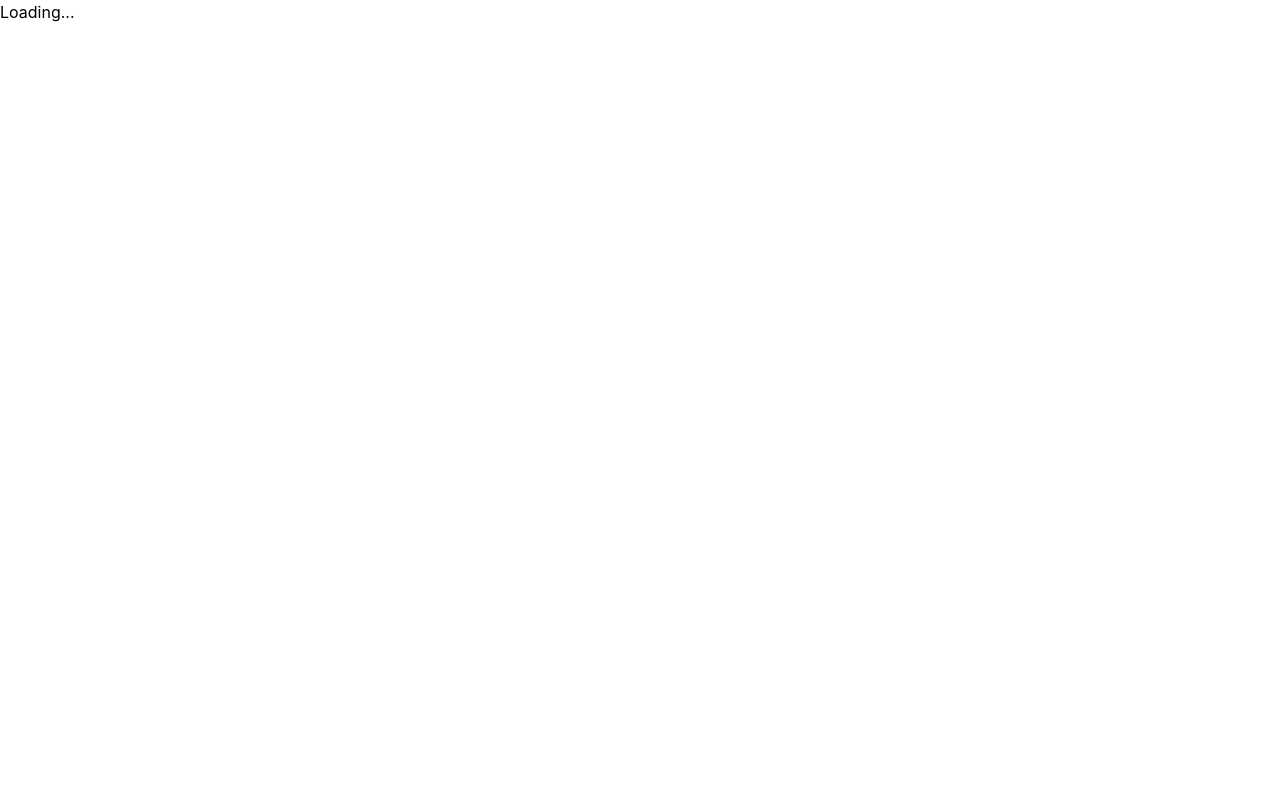
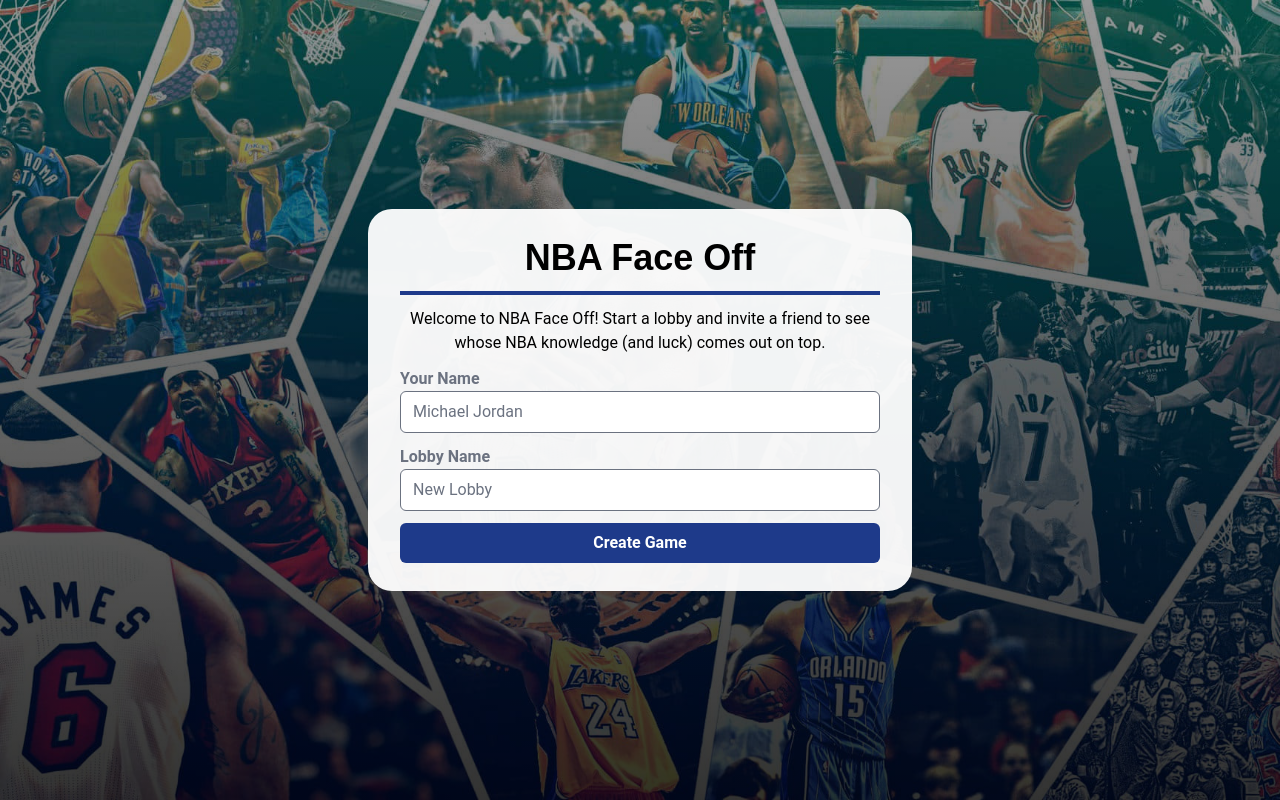
Before and after one commit to dylanlauzy/nba-face-off, a React (Create React App) app in the folder client/: page /create-game in a window 1280 px wide. Built offline with nearby package versions, Linux system fonts and the light colour scheme.

Commit message:
Impelemented Create Game page and introduced routing

```diff
--- a/client/package.json
+++ b/client/package.json
@@ -39,6 +39,7 @@
     ]
   },
   "devDependencies": {
+    "@tailwindcss/forms": "^0.5.3",
     "tailwindcss": "^3.3.2"
   }
 }
--- a/client/src/App.js
+++ b/client/src/App.js
@@ -1,4 +1,8 @@
+import { BrowserRouter as Router, Routes, Route } from 'react-router-dom';
 import { ApolloClient, InMemoryCache, ApolloProvider} from '@apollo/client';
+import CreateGame from './pages/CreateGame';
+import Lobby from './pages/Lobby';
+import Game from './pages/Game';
 import Players from './components/Players';
 
 // const API_URI = process.env.REACT_APP_API_URI;
@@ -13,7 +17,14 @@
 function App() {
   return (
     <ApolloProvider client={client}>
-      <Players/>
+      <Router>
+        <Routes>
+          <Route path="/" element={<Players />} />
+          <Route path="/create-game" element={<CreateGame />} />
+          <Route path="/lobby/:id" element={<Lobby />} />
+          <Route path="/game/:id" element={<Game />} />
+        </Routes>
+      </Router>
     </ApolloProvider>
   );
 }
--- a/client/src/components/Players.jsx
+++ b/client/src/components/Players.jsx
@@ -74,7 +74,7 @@
   if (error) return <p>Error :(</p>;
 
   return (
-    <div className="flex h-screen bg-hero bg-cover">
+    <div className="flex h-screen bg-hero">
       <PlayerCard player={p1.cards[0]} isTurn={p1.isTurn}/>
       <PlayerCard player={p2.cards[0]} isTurn={p2.isTurn}/>
     </div>
--- a/client/src/index.css
+++ b/client/src/index.css
@@ -16,3 +16,9 @@
   font-family: source-code-pro, Menlo, Monaco, Consolas, 'Courier New',
     monospace;
 }
+
+.bg-hero {
+  background: linear-gradient(rgba(0,0,0,0.4), rgba(0,0,0,0.8)), url('./assets/background.jpeg');
+  background-size: cover;
+  background-position: center;
+}
--- /dev/null
+++ b/client/src/pages/CreateGame.jsx
@@ -0,0 +1,38 @@
+import { useQuery, useMutation, gql } from '@apollo/client'
+
+const CREATE_GAME = gql`
+  mutation CreateGame($name: String) {
+    createGame(name: $name) {
+      id
+      name
+    }
+  }
+`
+
+
+const CreateGame = () => {
+
+
+  return (
+    <div className="flex h-screen bg-hero bg-cover">
+      <div className="flex flex-col m-auto w-[34rem] py-7 px-8 gap-y-3 rounded-3xl bg-white/95">
+        <div className="font-bold text-4xl text-center font-primary my-px">NBA Face Off</div>
+        <div className="w-full h-1 bg-blue-900"></div>
+        <div className="text-center font-secondary">Welcome to NBA Face Off! Start a lobby and invite a friend to see whose NBA knowledge (and luck) comes out on top.</div>
+        <form className="flex flex-col gap-y-3 font-secondary">
+          <div>
+            <label for="name" className="block font-bold text-gray-500">Your Name</label>
+            <input type="text" id="name" placeholder="Michael Jordan" className="w-full rounded-md"/>
+          </div>
+          <div>
+            <label for="lobby" className="block font-bold text-gray-500">Lobby Name</label>
+            <input type="text" id="lobby" placeholder="New Lobby" className="w-full rounded-md"/>
+          </div>
+          <input type="submit" value="Create Game" className="h-10 rounded-md bg-blue-900 text-white font-bold"/>
+        </form>
+      </div>
+    </div>
+  )
+}
+
+export default CreateGame
--- /dev/null
+++ b/client/src/pages/Game.jsx
@@ -0,0 +1,7 @@
+const Game = () => {
+  return (
+    <div>Game</div>
+  )
+}
+
+export default Game
--- /dev/null
+++ b/client/src/pages/Lobby.jsx
@@ -0,0 +1,7 @@
+const Lobby = () => {
+  return (
+    <div>Lobby</div>
+  )
+}
+
+export default Lobby
--- a/client/tailwind.config.js
+++ b/client/tailwind.config.js
@@ -12,9 +12,9 @@
       spacing: {
         '128': '36rem'
       },
-      backgroundImage: {
-        'hero': "url('assets/background.jpeg')",
-      },
+      // backgroundImage: {
+      //   'hero': "url('assets/background.jpeg')",
+      // },
       colors: {
         'ATL': '#e03a3e',
         'BOS': '#008348',
@@ -49,5 +49,7 @@
       },
     },
   },
-  plugins: [],
+  plugins: [
+    require('@tailwindcss/forms')
+  ],
 }
```
Also changed, not shown: client/src/index.js (line endings or trailing spaces), 1 other file (tests, documents, lock files or other folders).
